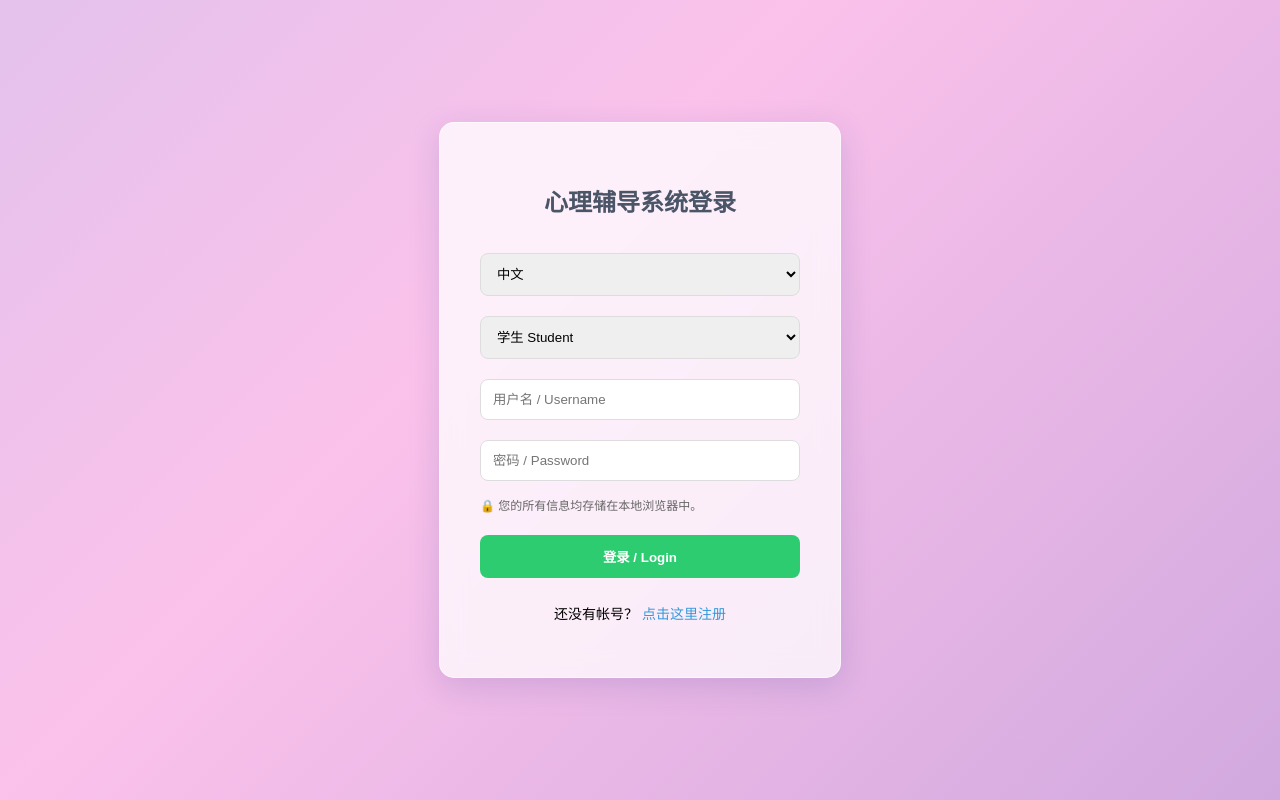
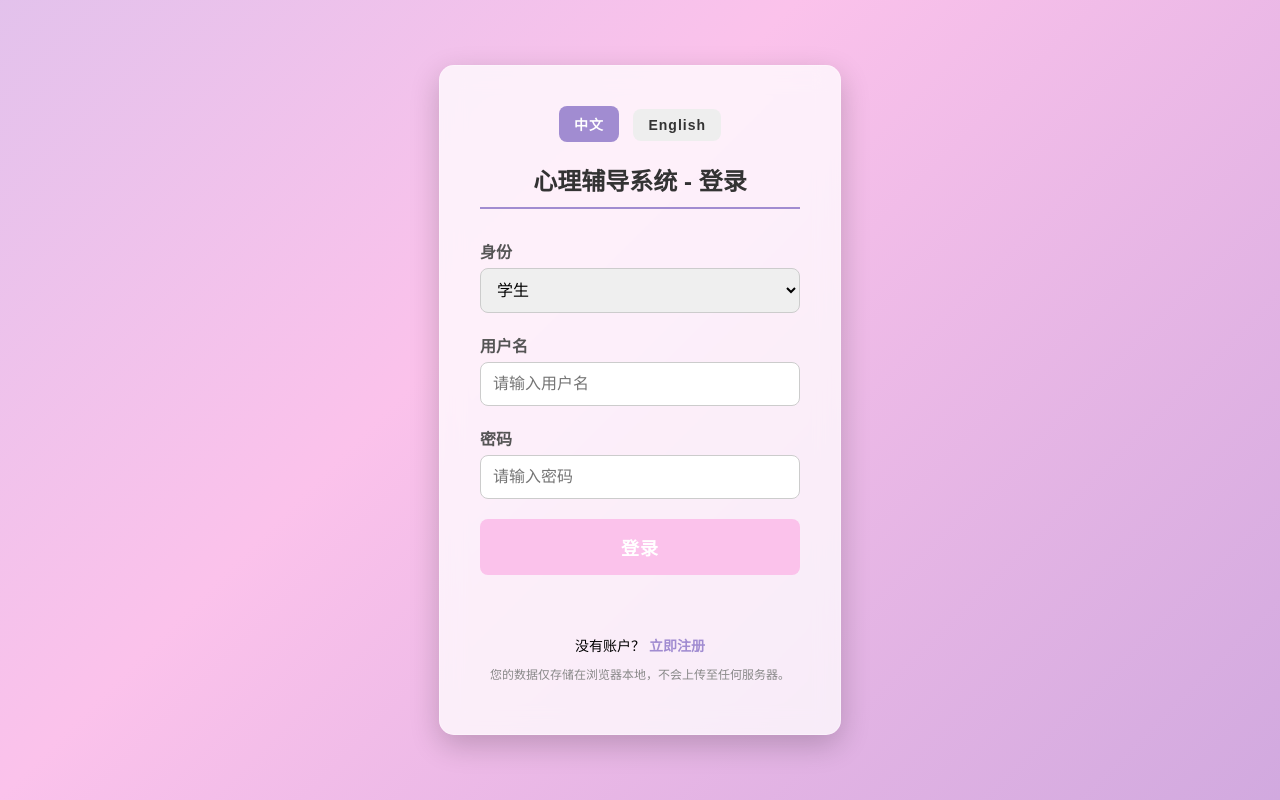
Before and after one commit to matcusting/Digital-Assignment, a plain HTML site: page login.html in a window 1280 px wide. Drawn offline with Linux system fonts and the light colour scheme.

Commit message:
Enhance login.html with new styles and features
Updated the login page with improved styling and functionality.

```diff
--- a/login.html
+++ b/login.html
@@ -2,7 +2,7 @@
 <html lang="zh">
 <head>
   <meta charset="UTF-8">
-  <title>心理辅导系统 - 登录</title>
+  <title id="title">心理辅导系统 - 登录</title>
   <style>
     body {
       font-family: "Microsoft YaHei", sans-serif;
@@ -33,97 +33,201 @@
       /* ✨ 毛玻璃效果 */
       background: rgba(255, 255, 255, 0.75);
       backdrop-filter: blur(12px);
-      -webkit-backdrop-filter: blur(12px);
       border-radius: 15px;
-      border: 1px solid rgba(255, 255, 255, 0.6);
-      box-shadow: 0 8px 32px 0 rgba(31, 38, 135, 0.15);
+      box-shadow: 0 10px 30px rgba(0, 0, 0, 0.2);
+      border: 1px solid rgba(255, 255, 255, 0.3);
+      transition: all 0.3s ease;
     }
 
-    h2 { color: #4a5568; margin-bottom: 25px; }
+    .login-box:hover {
+        box-shadow: 0 15px 40px rgba(0, 0, 0, 0.3);
+        transform: translateY(-2px);
+    }
 
-    input, select, button {
+    h1 {
+      margin-bottom: 30px;
+      color: #333;
+      font-size: 24px;
+      border-bottom: 2px solid #a18cd1;
+      padding-bottom: 10px;
+    }
+
+    .input-group {
+      margin-bottom: 20px;
+      text-align: left;
+    }
+
+    .input-group label {
+        display: block;
+        margin-bottom: 5px;
+        font-weight: bold;
+        color: #555;
+    }
+
+    input[type="text"], input[type="password"], select {
       width: 100%;
       padding: 12px;
-      margin: 10px 0;
-      border: 1px solid #ddd; /* 稍微加深边框 */
+      border: 1px solid #ccc;
       border-radius: 8px;
-      box-sizing: border-box; /* 防止宽度溢出 */
+      box-sizing: border-box;
+      font-size: 16px;
+      transition: border-color 0.3s;
+    }
+
+    input[type="text"]:focus, input[type="password"]:focus, select:focus {
+        border-color: #a18cd1;
+        box-shadow: 0 0 5px rgba(161, 140, 209, 0.5);
+        outline: none;
     }
 
     button {
-      background: #2ecc71;
+      width: 100%;
+      padding: 15px;
+      background: #fbc2eb;
       color: white;
+      border: none;
+      border-radius: 8px;
+      font-size: 18px;
+      cursor: pointer;
+      transition: background 0.3s, transform 0.1s;
       font-weight: bold;
-      border: none;
-      cursor: pointer;
-      transition: background 0.3s;
+      letter-spacing: 1px;
     }
-    button:hover { background: #27ae60; }
 
-    a { color: #3498db; text-decoration: none; }
-    a:hover { text-decoration: underline; }
+    button:hover {
+      background: #a18cd1;
+      transform: translateY(-1px);
+    }
 
-    .privacy-text {
-      font-size: 12px;
-      color: #666; /* 深色一点以便在白色背景看清 */
-      text-align: left;
-      margin-top: 5px;
+    .error-msg {
+      color: #e74c3c;
+      margin-top: 15px;
+      min-height: 20px;
+    }
+
+    .footer-links {
+      margin-top: 25px;
+      font-size: 14px;
+    }
+
+    .footer-links a {
+      color: #a18cd1;
+      text-decoration: none;
+      font-weight: bold;
+    }
+
+    .footer-links a:hover {
+        text-decoration: underline;
+    }
+
+    .lang-switcher {
+        margin-bottom: 20px;
+    }
+
+    .lang-switcher button {
+        width: auto;
+        padding: 8px 15px;
+        margin: 0 5px;
+        background-color: #eee;
+        color: #333;
+        font-size: 14px;
+    }
+
+    .lang-switcher button.active {
+        background-color: #a18cd1;
+        color: white;
     }
   </style>
 </head>
 <body>
+
 <div class="login-box">
-    <h2 id="title">心理辅导系统登录</h2>
+    <div class="lang-switcher">
+        <button id="langZh" onclick="setLanguage('zh')">中文</button>
+        <button id="langEn" onclick="setLanguage('en')">English</button>
+    </div>
+    <h1 id="title">心理辅导系统 - 登录</h1>
 
-    <select id="lang" onchange="changeLang()">
-      <option value="zh">中文</option>
-      <option value="en">English</option>
-      <option value="ms">Bahasa Melayu</option>
+    <div class="input-group">
+        <label for="role" id="roleLabel">身份</label>
+        <select id="role">
+            <option value="student" id="roleStudent">学生</option>
+            <option value="teacher" id="roleTeacher">老师</option>
         </select>
+    </div>
 
-    <select id="role">
-      <option value="student">学生 Student</option>
-      <option value="teacher">老师 Teacher</option>
-    </select>
+    <div class="input-group">
+        <label for="username" id="usernameLabel">用户名</label>
+        <input type="text" id="username" placeholder="请输入用户名">
+    </div>
 
-    <input type="text" id="username" placeholder="用户名 / Username">
-    <input type="password" id="password" placeholder="密码 / Password">
+    <div class="input-group">
+        <label for="password" id="passwordLabel">密码</label>
+        <input type="password" id="password" placeholder="请输入密码">
+    </div>
 
-    <p id="privacyText" class="privacy-text">
-      🔒 您的所有信息均存储在本地浏览器中。
+    <button onclick="login()" id="loginBtn">登录</button>
+
+    <p class="error-msg" id="error"></p>
+
+    <div class="footer-links" id="registerLink">
+        没有账户？ <a href="register.html" id="registerText">立即注册</a>
+    </div>
+
+    <p class="footer-links" id="privacyText" style="margin-top: 10px; font-size: 12px; color: #888;">
+        您的数据仅存储在浏览器本地，不会上传至任何服务器。
     </p>
 
-    <button onclick="login()" id="loginBtn">登录 / Login</button>
-    <p id="error" style="color: #e74c3c; font-size: 14px;"></p>
-    <p id="registerLink" style="margin-top: 15px; font-size: 14px;">
-      还没有帐号？<a href="register.html" id="registerText">点击这里注册</a>
-    </p>
 </div>
 
 <script>
-    const text = {
+    const langText = {
         zh: {
-        title: "心理辅导系统登录", username: "用户名 / Username", password: "密码 / Password",
-        login: "登录 / Login", noAccount: "还没有帐号？", register: "点击这里注册",
-        privacy: "🔒 您的所有信息均存储在本地浏览器中。"
+            title: "心理辅导系统 - 登录",
+            roleLabel: "身份",
+            roleStudent: "学生",
+            roleTeacher: "老师",
+            usernameLabel: "用户名",
+            passwordLabel: "密码",
+            username: "请输入用户名",
+            password: "请输入密码",
+            login: "登录",
+            noAccount: "没有账户？",
+            register: "立即注册",
+            privacy: "您的数据仅存储在浏览器本地，不会上传至任何服务器。",
+            error: "用户名或密码错误"
         },
         en: {
-        title: "Counseling System Login", username: "Username", password: "Password",
-        login: "Login", noAccount: "Don't have an account?", register: "Register here",
-        privacy: "🔒 All your information is stored locally in your browser."
-      },
-      ms: {
-        title: "Log Masuk Sistem Kaunseling", username: "Nama pengguna", password: "Kata laluan",
-        login: "Log Masuk", noAccount: "Belum ada akaun?", register: "Daftar di sini",
-        privacy: "🔒 Semua maklumat anda disimpan secara setempat dalam pelayar anda."
+            title: "Mental Health System - Login",
+            roleLabel: "Role",
+            roleStudent: "Student",
+            roleTeacher: "Teacher",
+            usernameLabel: "Username",
+            passwordLabel: "Password",
+            username: "Enter Username",
+            password: "Enter Password",
+            login: "Login",
+            noAccount: "Don't have an account?",
+            register: "Register Now",
+            privacy: "Your data is stored locally in your browser and is not uploaded to any server.",
+            error: "Incorrect username or password"
         }
     };
 
-    function changeLang() {
-      const lang = document.getElementById("lang").value;
+    function setLanguage(lang) {
       localStorage.setItem("lang", lang);
-      const t = text[lang];
+      const t = langText[lang];
+
+      // 更新按钮状态
+      document.getElementById("langZh").classList.toggle("active", lang === "zh");
+      document.getElementById("langEn").classList.toggle("active", lang === "en");
+
       document.getElementById("title").innerText = t.title;
+      document.getElementById("roleLabel").innerText = t.roleLabel;
+      document.getElementById("roleStudent").innerText = t.roleStudent;
+      document.getElementById("roleTeacher").innerText = t.roleTeacher;
+      document.getElementById("usernameLabel").innerText = t.usernameLabel;
+      document.getElementById("passwordLabel").innerText = t.passwordLabel;
       document.getElementById("username").placeholder = t.username;
       document.getElementById("password").placeholder = t.password;
       document.getElementById("loginBtn").innerText = t.login;
@@ -144,7 +248,9 @@
       if (found) {
         localStorage.setItem("loggedInUser", JSON.stringify(found));
         if (role === "student") {
-          window.location.href = "index.html";
+          // *** 关键修改点 ***
+          // 学生登录成功后，跳转到新的学生页面 student_form.html
+          window.location.href = "student_form.html";
         } else {
           window.location.href = "teacher.html";
         }
@@ -154,8 +260,9 @@
     }
 
     const currentLang = localStorage.getItem("lang") || "zh";
-    document.getElementById("lang").value = currentLang;
-    changeLang();
+    document.getElementById("role").value = "student"; // 默认选择学生
+    setLanguage(currentLang);
 </script>
+
 </body>
 </html>
```
Lines whose indentation alone changed are shown as unchanged.
